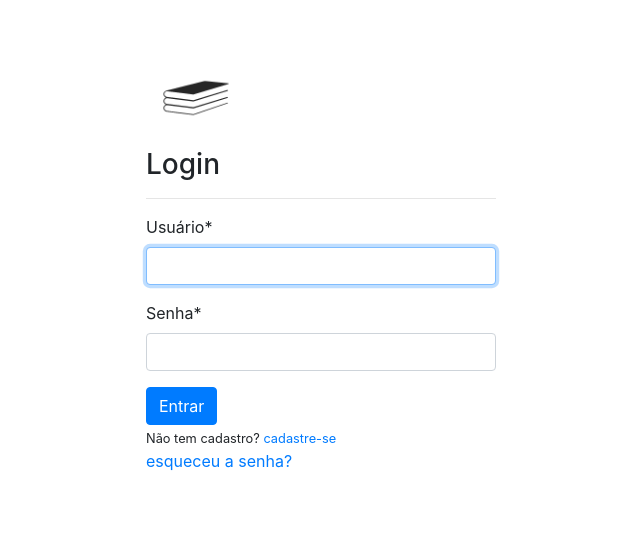
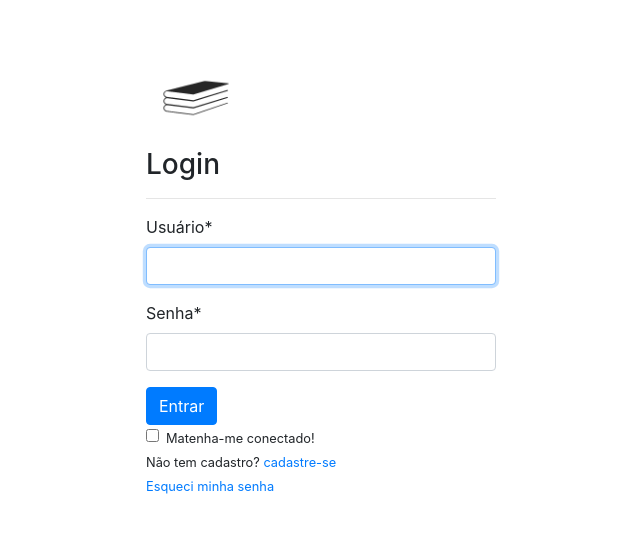
Before and after one commit to claudianuness/Livraria, a Django app: page /login/ in a window 1280 px wide. Shown: the top 538 px of the page, without its empty margins (319-959 px from the left). Run offline with Django 4.2, Linux system fonts and the light colour scheme; some libraries are stand-ins or nearby versions.

Commit message:
Update login.html

```diff
--- a/usuarios_app/templates/usuarios_app/login.html
+++ b/usuarios_app/templates/usuarios_app/login.html
@@ -31,13 +31,20 @@
 
             {{ form|crispy }}
 
-            <button type="submit" class="btn btn-primary">Entrar</button>
-            <div><small>Não tem cadastro? <a class="" href="{% url 'url_registrar'%}">cadastre-se</a></small>
+
+            <div class="row">
+                <div class="col">
+                    <button type="submit" class="btn btn-primary">Entrar</button>
+                    <div class="form-check">
+                        <input type="checkbox" name="rememberme" id="rememberme" class="form-check-input">
+                        <small for="rememberme" class="form-check-label">Matenha-me conectado!</small>
+                    </div>
+                </div>
             </div>
-
-            <a class="" href="{% url 'url_registrar'%}">esqueceu a senha?</a>
-
-
+            <div>
+                <small>Não tem cadastro? <a class="" href="{% url 'url_registrar'%}">cadastre-se</a></small>
+            </div>
+            <a class="" href="{% url 'url_registrar'%}"><small>Esqueci minha senha</small></a>
         </form>
     </div>
 </div>
```
